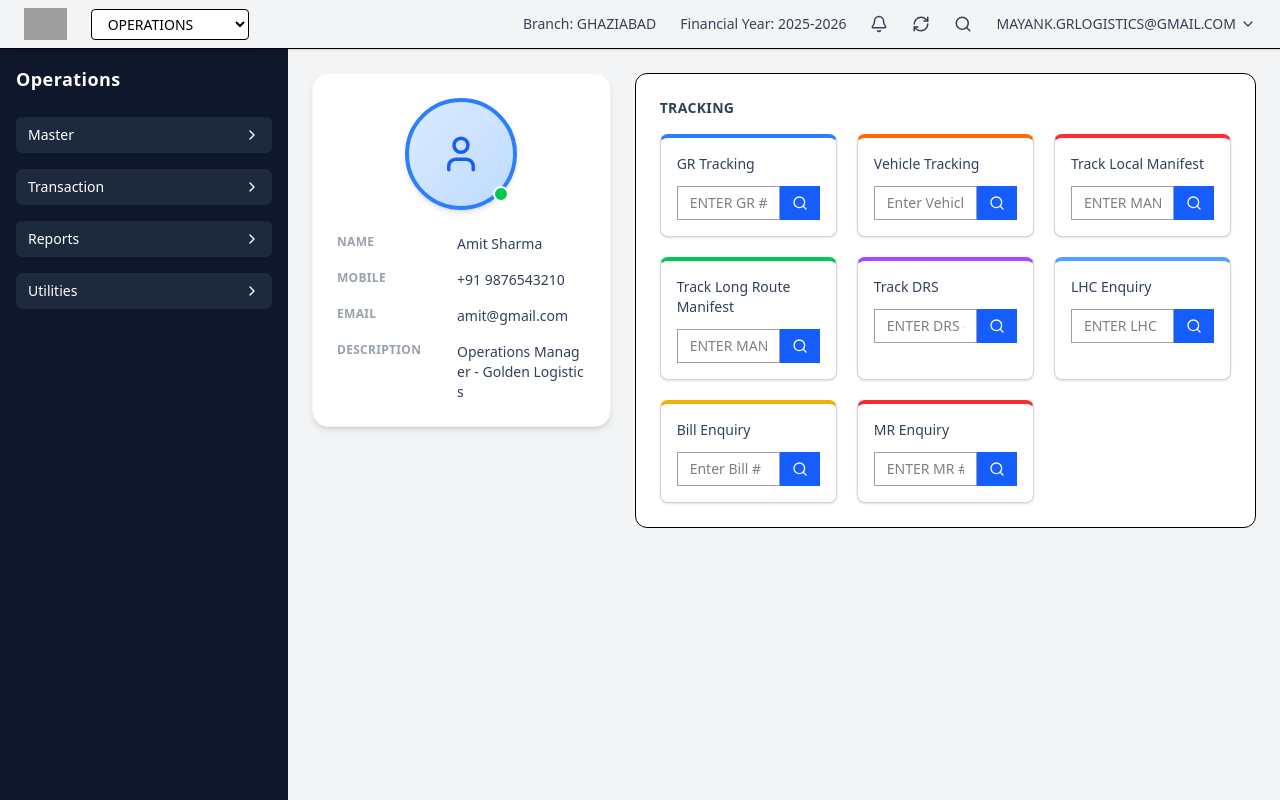
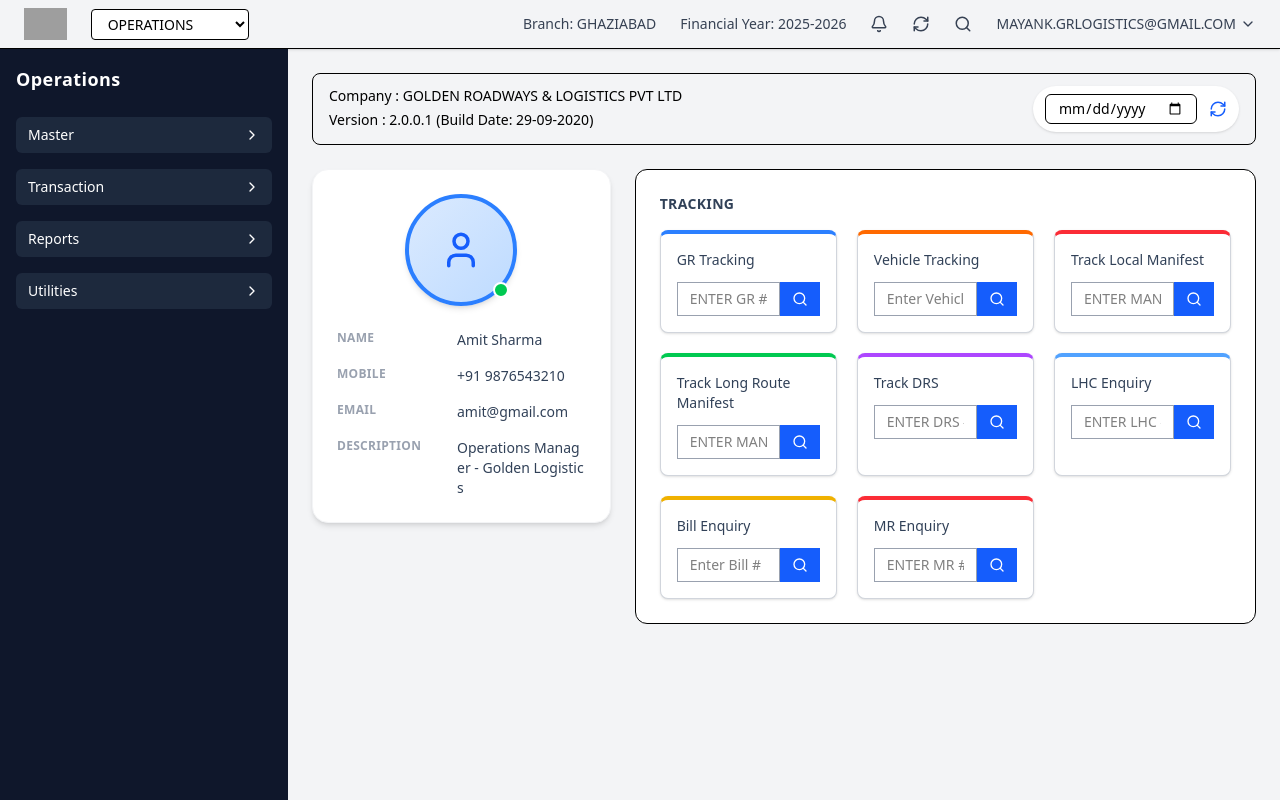
Before and after one commit to rajat804/logistics, a React (Vite) app: page / in a window 1280 px wide. Built offline with nearby package versions, Linux system fonts and the light colour scheme; grey boxes are pictures that could not be loaded.

Commit message:
dashboard page update

```diff
--- a/src/pages/Dashboard.jsx
+++ b/src/pages/Dashboard.jsx
@@ -1,5 +1,6 @@
 import { User } from "lucide-react";
 import { Search } from "lucide-react";
+import DashboardHeader from "../components/dashboard/DashboardHeader";
 
 const userData = {
   name: "Amit Sharma",
@@ -50,6 +51,8 @@ const trackingItems = [
 
 const Dashboard = () => {
   return (
+    <>
+      <DashboardHeader />
       <div className="grid grid-cols-1 lg:grid-cols-3 gap-6 items-start">
         {/* ================= PROFILE CARD ================= */}
         <div className="bg-white p-6 rounded-2xl shadow-md border border-gray-100 lg:col-span-1">
@@ -140,6 +143,7 @@ const Dashboard = () => {
           </div>
         </div>
       </div>
+    </>
   );
 };
 
```
Lines whose indentation alone changed are shown as unchanged.
